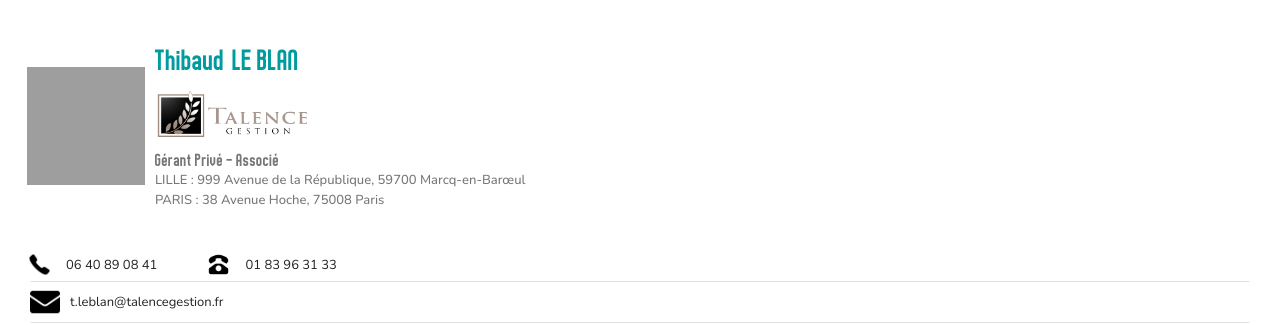
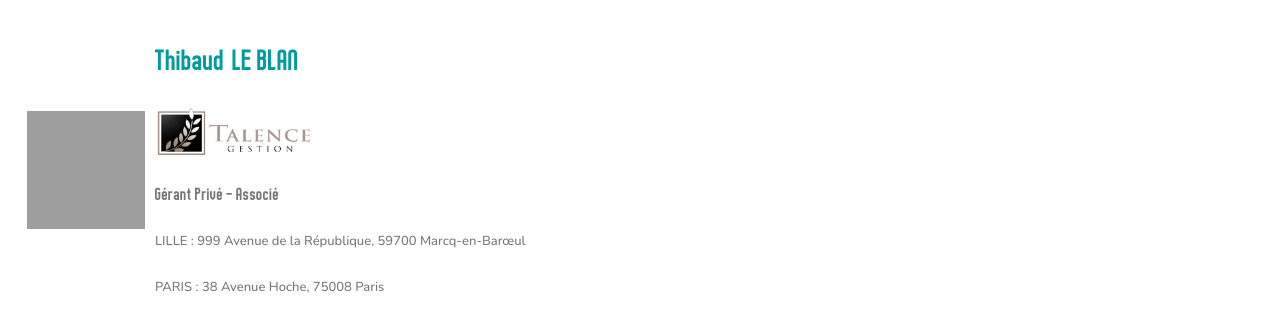
Before and after one commit to RomainLBGit/InfoCard, a website built with Parcel: page index.html in a window 1280 px wide. Shown: the top 325 px of the page. Built offline with nearby package versions, Linux system fonts and the light colour scheme; grey boxes are pictures that could not be loaded.

Commit message:
Update main.css

```diff
--- a/main.css
+++ b/main.css
@@ -81,10 +81,8 @@
 
 }
 .main-talenceimg{
-  height: 50px;
+  height: 20%;
   object-fit: contain;
-  margin-top: 10px;
-  margin-bottom: 10px;
 
 }
 .main-text04 {
```
